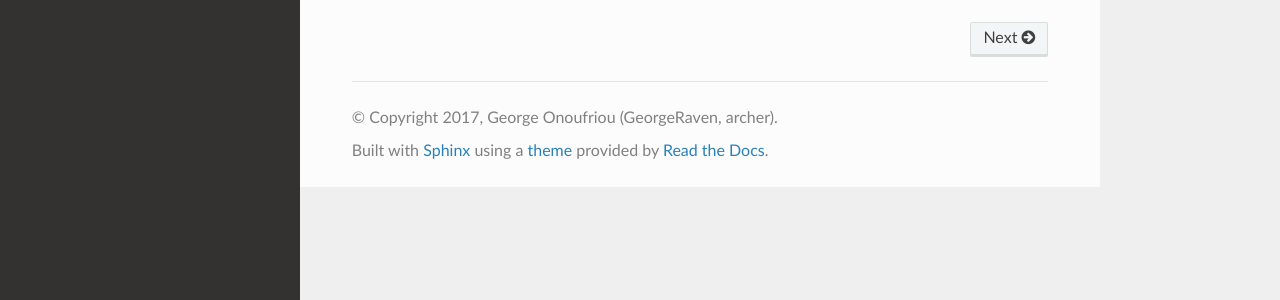
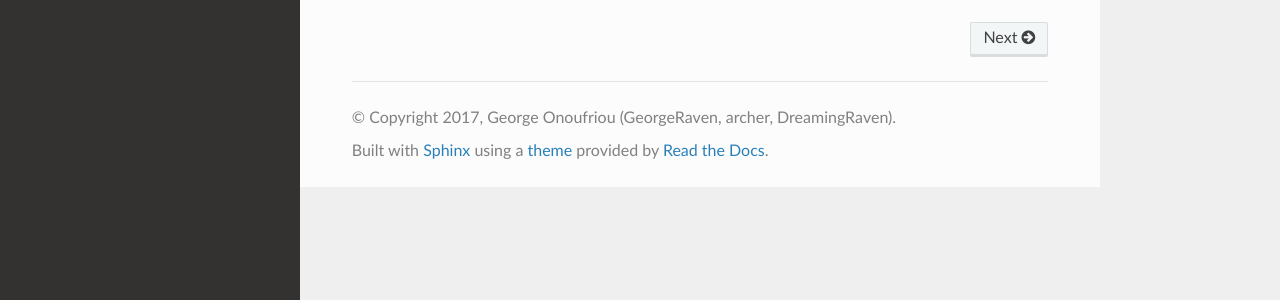
Before and after one commit to DreamingRaven/nemesyst, a Sphinx documentation site: the page built from docs/source/index.rst, in a window 1280 px wide. Shown: the part 378-678 px from the top of the page. Built offline with Sphinx 7.4.7 and the Read the Docs theme 2.0.0, drawn with Linux system fonts in a browser that asks for light colours; the version number could not be read and is left out; part of the change alters nothing that is shown.

```diff
--- a/docs/source/conf.py
+++ b/docs/source/conf.py
@@ -30,20 +30,20 @@ import sphinx_rtd_theme
 on_rtd = os.environ.get('READTHEDOCS', None) == 'True'
 if on_rtd is True:
     print("READ_THE_DOCS_BUILD")
+else:
+    print("NON-READ_THE_DOCS_BUILD")
 # getting path that we want that leads to the project
 source_relative_path = "../../../"  # relative to config.py
 source_path = os.path.join(str(__file__), source_relative_path)
 source_path = os.path.abspath(source_path)
-print("source_path", source_path)
 sys.path.insert(0, source_path)
 print("sys path:", sys.path)
-print("sys.path[0] dir contents:", os.listdir(sys.path[0]))
 
 
 # -- Project information -----------------------------------------------------
 
 project = 'Nemesyst'
-copyright = '2017, George Onoufriou (GeorgeRaven, archer)'
+copyright = '2017, George Onoufriou (GeorgeRaven, archer, DreamingRaven)'
 author = 'GeorgeRaven'
 master_doc = 'index'
 
```
